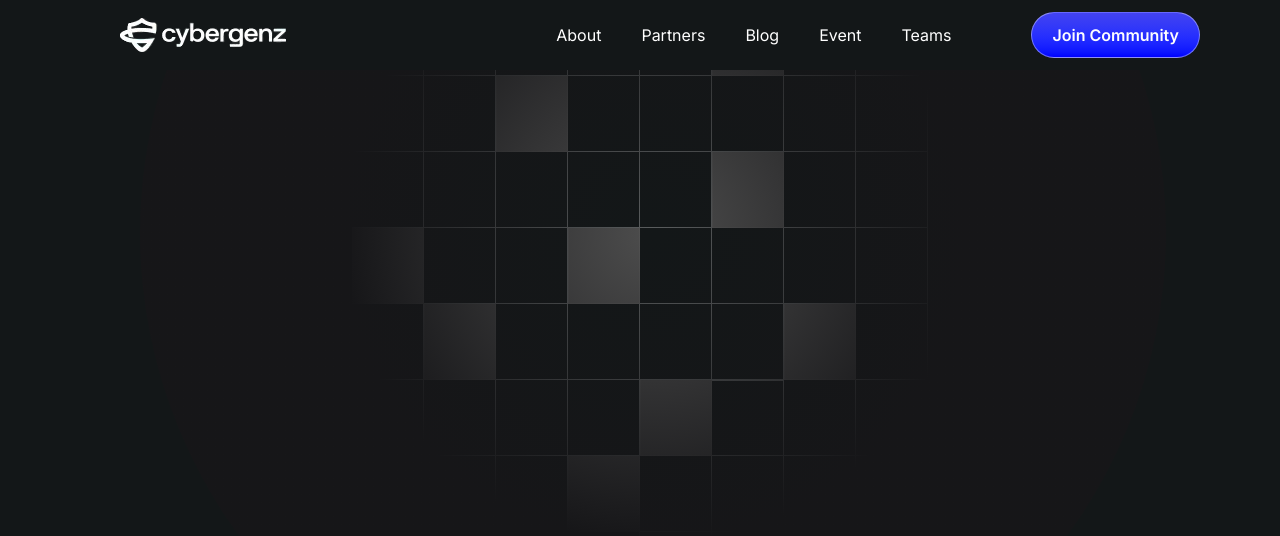
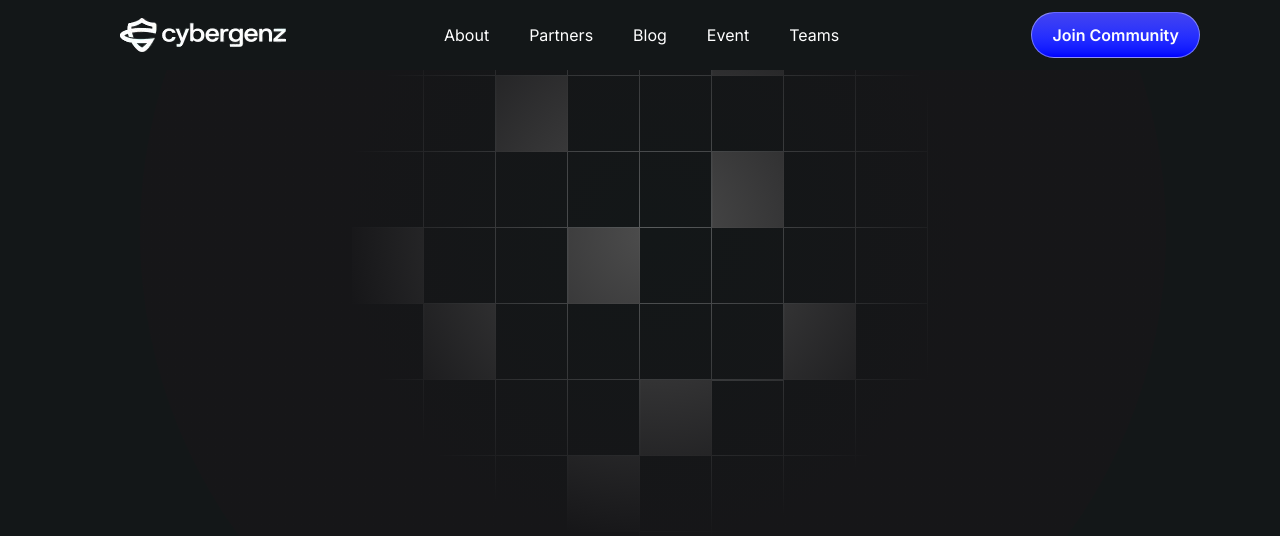
Before and after one commit to Ife-Banks/Cyber-GenZ, a React (Vite) app: page / in a window 1280 px wide. Shown: the top 536 px of the page. Built offline with nearby package versions, Linux system fonts and the light colour scheme.

Commit message:
Nav layout adjusted

```diff
--- a/src/components/nav.jsx
+++ b/src/components/nav.jsx
@@ -2,12 +2,12 @@ import logo from '../img/logo.png';
 const navigate = () => {
     return (
         <div className='absolute text-white flex items-center justify-between w-full py-3 pl-30 pr-20 gap-x-20 bg-[#131718] font-inter'>
-            <div>
+            <div className=' w-fit'>
                <a href="">
                <img src={logo} alt="" srcset="" />
                </a>
             </div>
-            <div className='flex gap-x-20 items-center'>
+            <div className='flex items-center w-[70%] justify-between'>
                 <ul className='flex gap-x-10'>
                     <li><a href="">About</a></li>
                     <li><a href="">Partners</a></li>
```
